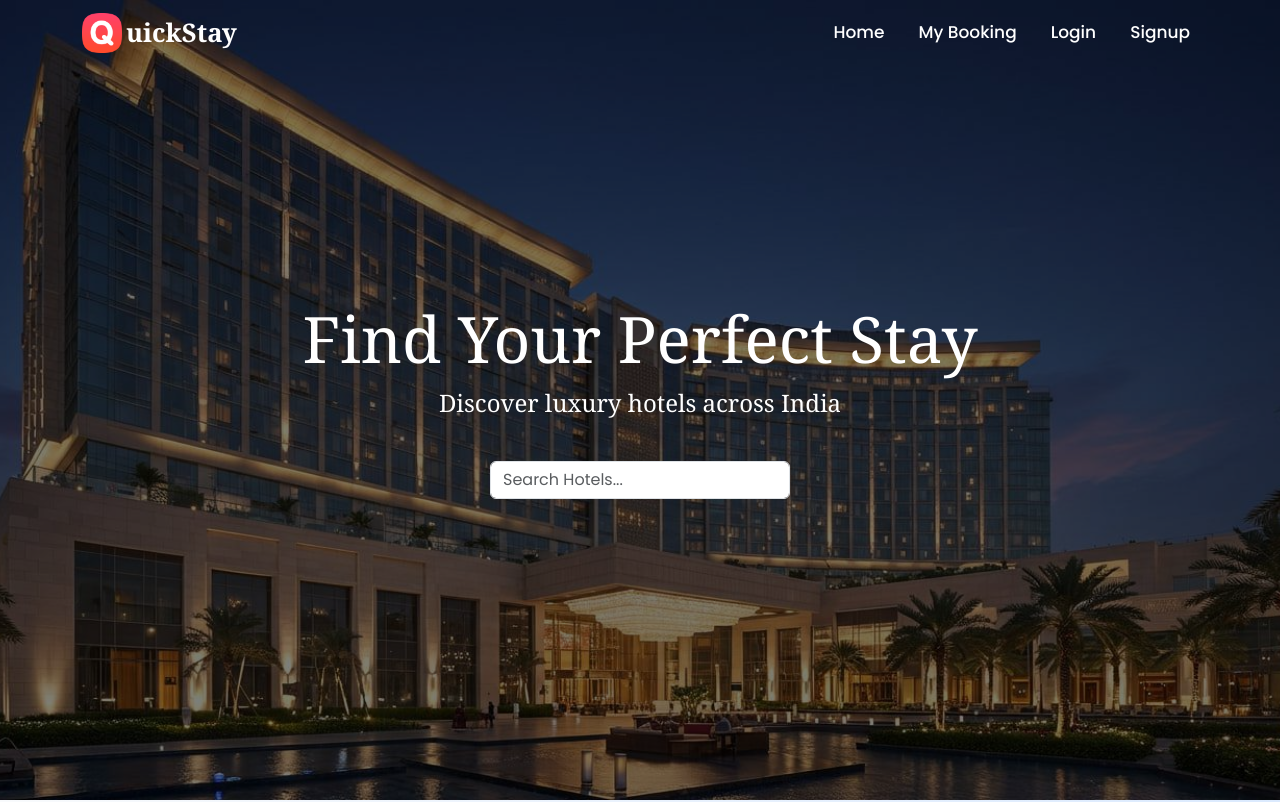
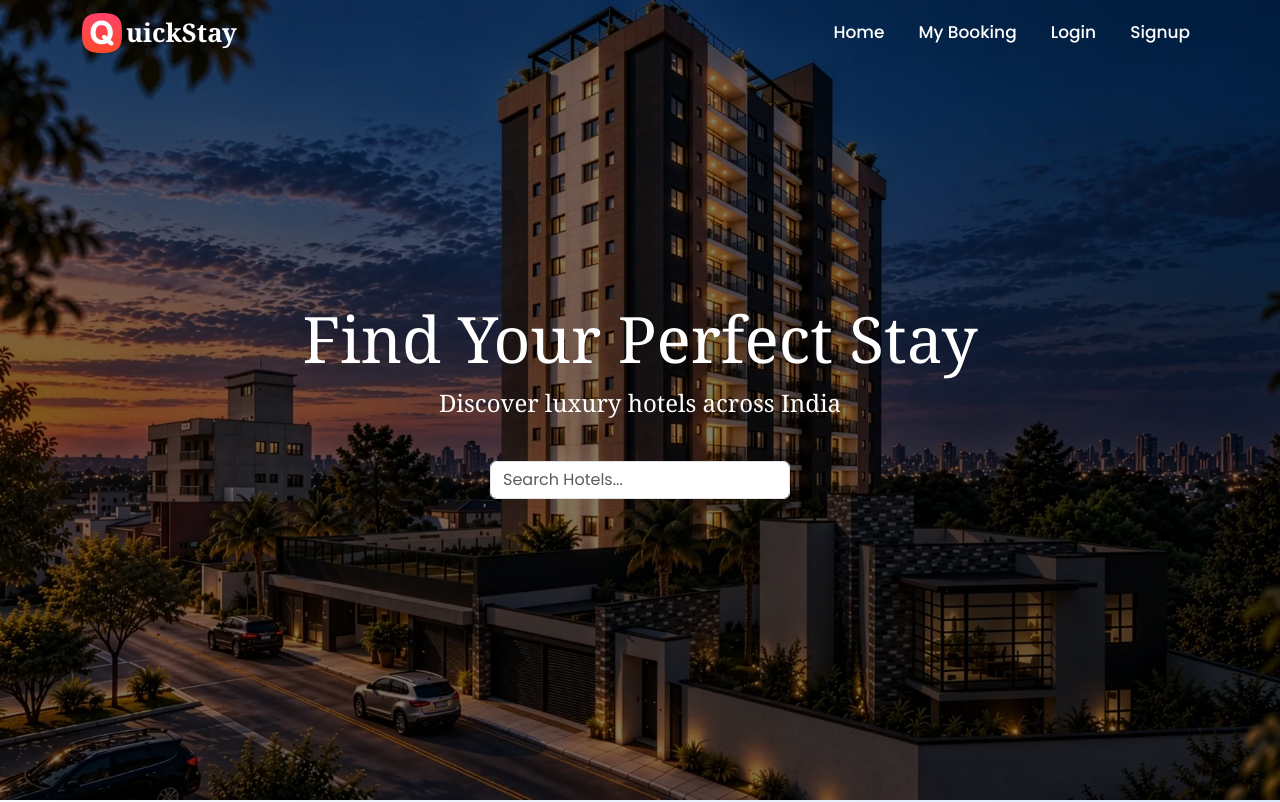
Before and after one commit to shrihari-kale/quickstay-frontend, a React (Vite) app: page / in a window 1280 px wide. Shown: the top 802 px of the page. Built offline with nearby package versions, Linux system fonts and the light colour scheme; no server answers.

Commit message:
update img

```diff
--- a/src/pages/Hero.jsx
+++ b/src/pages/Hero.jsx
@@ -2,7 +2,8 @@
 import { useEffect, useState } from "react";
 import HotelCard from "../components/HotelCard";
 import axios from "axios"
-import heroImg from "../assets/quickstayheroimg.jpg";
+// import heroImg from "../assets/quickstayheroimg.jpg";
+import hero from "../assets/hero.png";
 import AOS from "aos";
 import "aos/dist/aos.css";
 
@@ -43,7 +44,7 @@ function Hero() {
         className="d-flex flex-column justify-content-center align-items-center"
         style={{
           height: "100vh",
-          backgroundImage: `url(${heroImg})`,
+          backgroundImage: `url(${hero})`,
           backgroundSize: "cover",
           backgroundPosition: "center",
         }}
--- a/src/pages/HotelDetails.jsx
+++ b/src/pages/HotelDetails.jsx
@@ -269,6 +269,7 @@ function HotelDetails() {
           ))}
         </div>
       </div>
+
       <Footer/>
     </div>
   );
```
Also changed, not shown: src/assets/hero.png (added).
